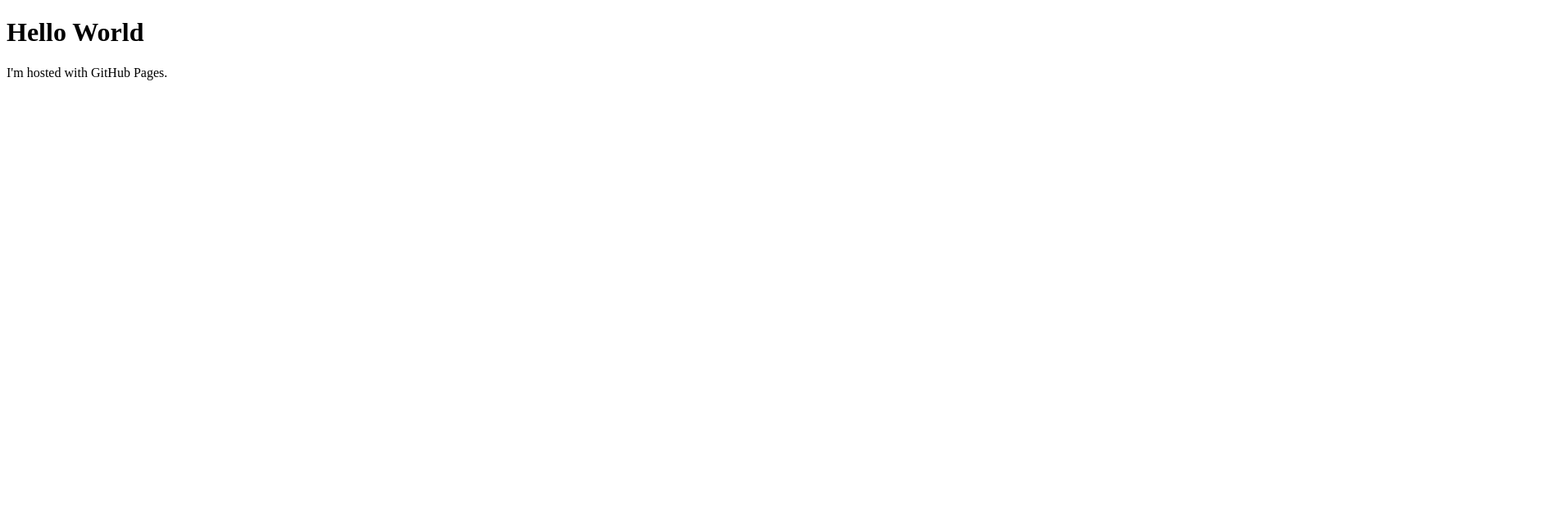
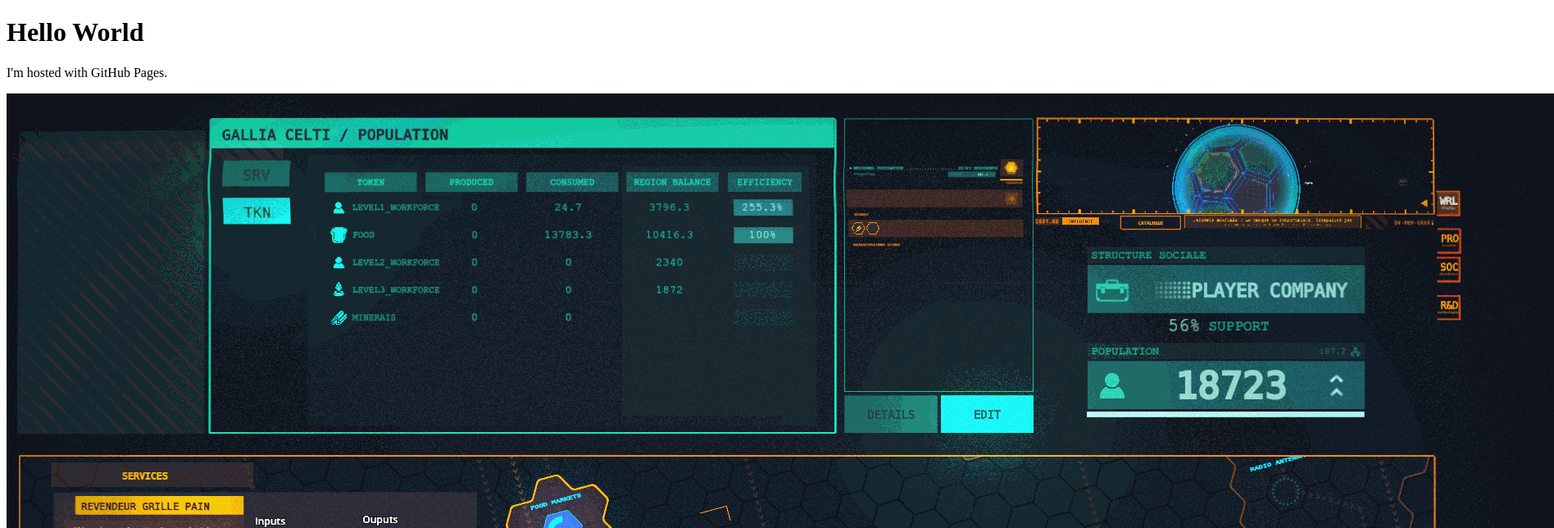
Before and after one commit to Plofeu/TransitronBlog, a plain HTML site: page index.html in a window 1280 px wide. Shown: the top 644 px of the page at 82% size, 1896 px wide, since content can reach past the window. Drawn offline with Linux system fonts and the light colour scheme.

Commit message:
gif test

```diff
--- a/index.html
+++ b/index.html
@@ -3,5 +3,6 @@
 <body>
     <h1>Hello World</h1>
     <p>I'm hosted with GitHub Pages.</p>
+    <IMG SRC="test1.gif">
 </body>
 </html>
```
Also changed, not shown: test1.gif (added).
